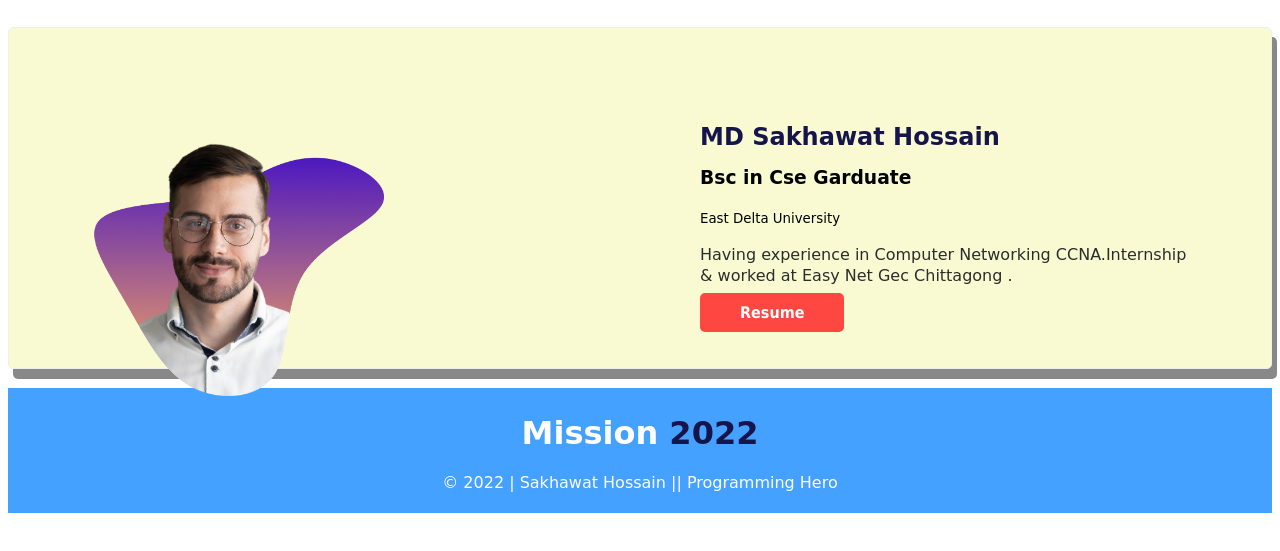
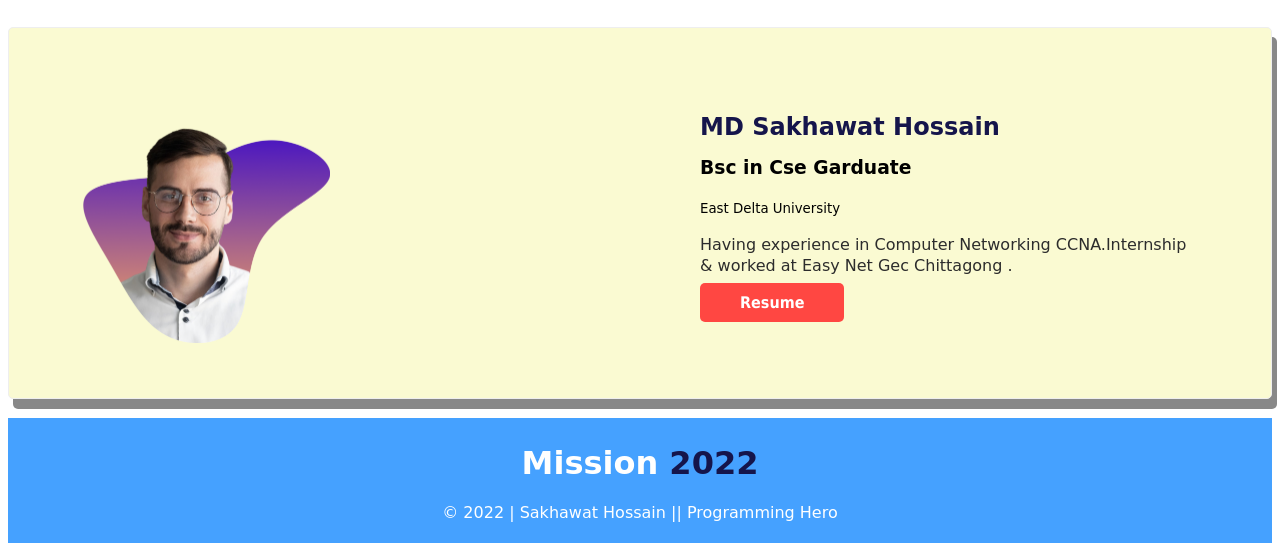
Before and after one commit to SakawatSakib/target-2022, a plain HTML site: page index.html in a window 1280 px wide. Shown: the part 2032-2583 px from the top of the page. Before the commit the page ends 2553 px from the top, so only its background shows below. Drawn offline with Linux system fonts and the light colour scheme; a web font is replaced by a local one.

Commit message:
not done yet

```diff
--- a/index.html
+++ b/index.html
@@ -99,7 +99,7 @@
             <img src="images/pictures/project.png" alt="">
        </div>
     </section>
-    <section class="fifth-part target-area">
+    <section class="fifth-part target-area extra-part">
         <div class="extra-part">
             <div class="half-part img-part">
                 <img src="images/person/person-5.png" alt="">
--- a/style.css
+++ b/style.css
@@ -95,16 +95,16 @@ body{
     background-color: lightgoldenrodyellow;
     display: flex;
     width: 100%;
-    height: 300px;
+    height: 350px;
     border-radius: 5px;
     border: 1px ridge;
 
-    padding: 20px;
+    padding: 10px;
     box-shadow: 5px 10px #888888;
     line-height: 130%;
 }
 .extra-part img{
-    width: 60%;
+    width: 50%;
 
 }
 .extra-part .img-part{
```
